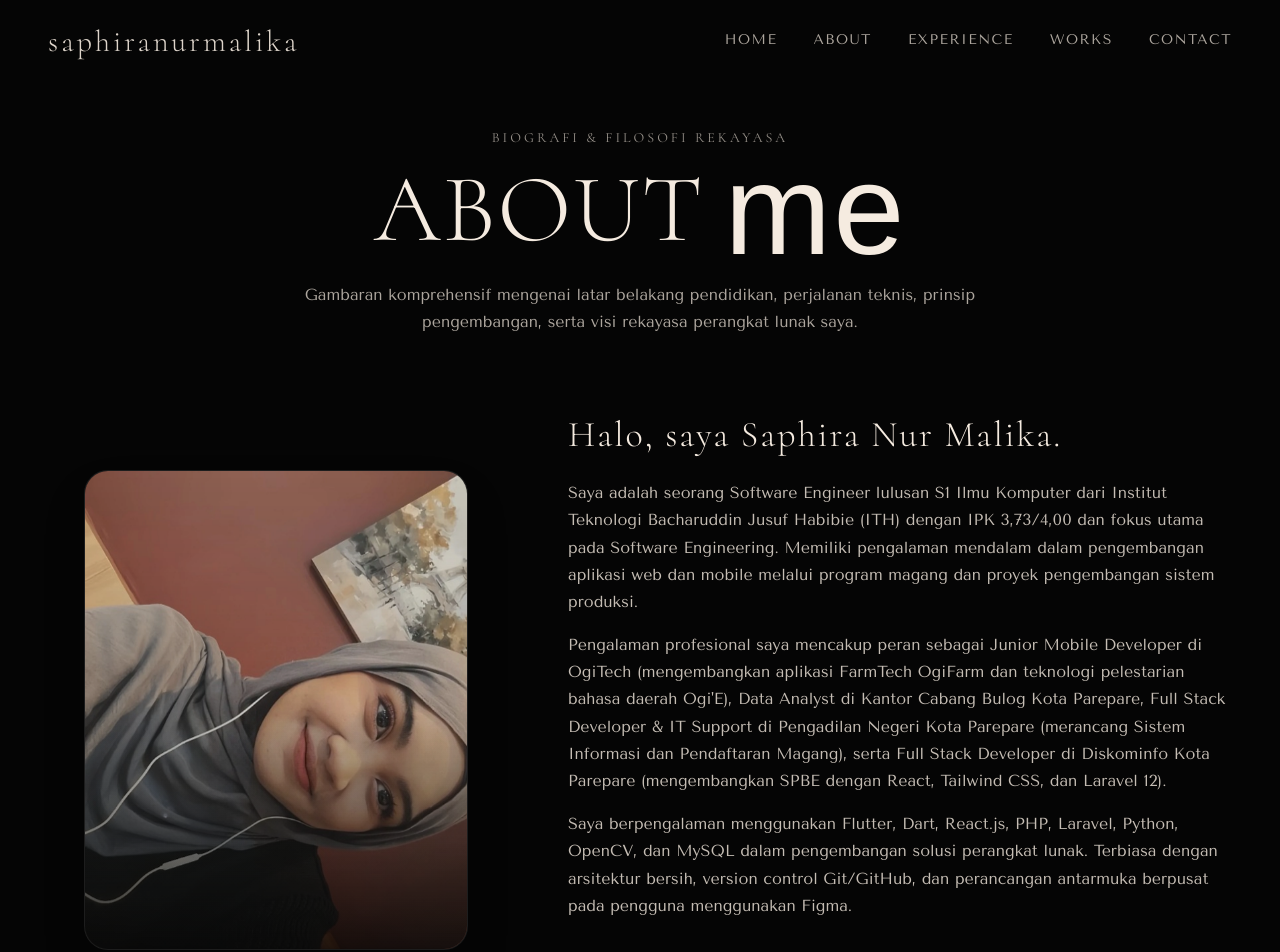
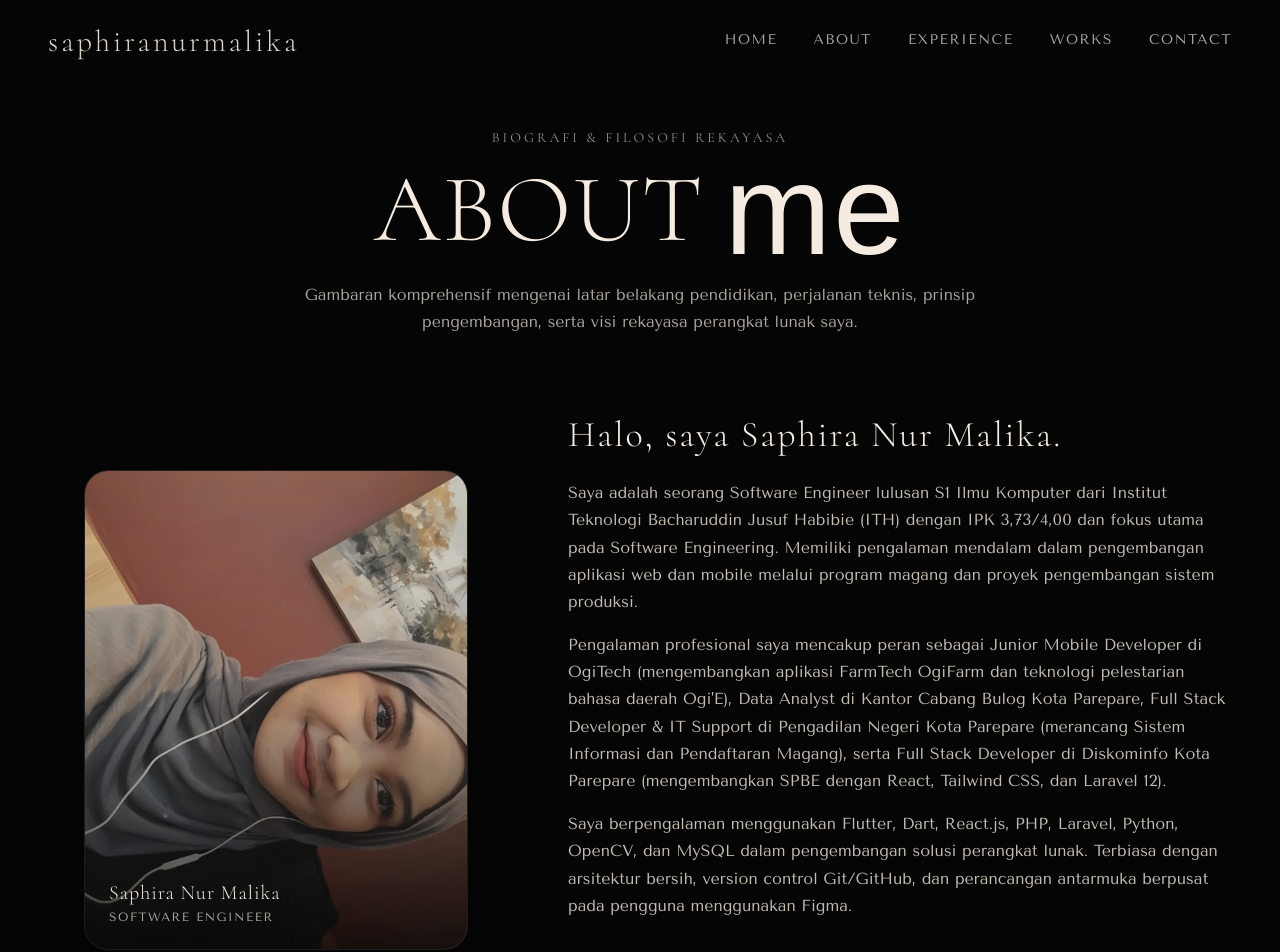
Before and after one commit to sphiranmlika/portfolio, a Next.js app: page /about in a window 1280 px wide. Shown: the top 952 px of the page. Built offline with nearby package versions, Linux system fonts and the light colour scheme; a web font is replaced by a local one.

Commit message:
chore: auto-sync 2026-11-24T08:05:01.806Z

```diff
--- a/components/about/AboutPortraitCard.tsx
+++ b/components/about/AboutPortraitCard.tsx
@@ -38,6 +38,12 @@ export function AboutPortraitCard() {
           <div className="absolute inset-0 bg-gradient-to-t from-[#050505] via-[#050505]/20 to-transparent opacity-85 pointer-events-none" />
 
           <div className="relative z-10 text-left pointer-events-none">
+            <p className="font-heading font-light text-xl text-[#f5ebe0] tracking-[1px]">
+              {personalInfo.name}
+            </p>
+            <p className="font-sans text-xs text-[#f5ebe0]/70 tracking-[1.5px] uppercase mt-0.5">
+              {personalInfo.title}
+            </p>
           </div>
         </div>
 
@@ -53,6 +59,15 @@ export function AboutPortraitCard() {
             unoptimized
           />
           <div className="absolute inset-0 bg-gradient-to-t from-[#050505] via-[#050505]/20 to-transparent opacity-85 pointer-events-none" />
+
+          <div className="relative z-10 text-left pointer-events-none">
+            <p className="font-heading font-light text-xl text-[#f5ebe0] tracking-[1px]">
+              {personalInfo.name}
+            </p>
+            <p className="font-sans text-xs text-[#f5ebe0]/70 tracking-[1.5px] uppercase mt-0.5">
+              ( passion & code )
+            </p>
+          </div>
         </div>
       </div>
     </div>
```
